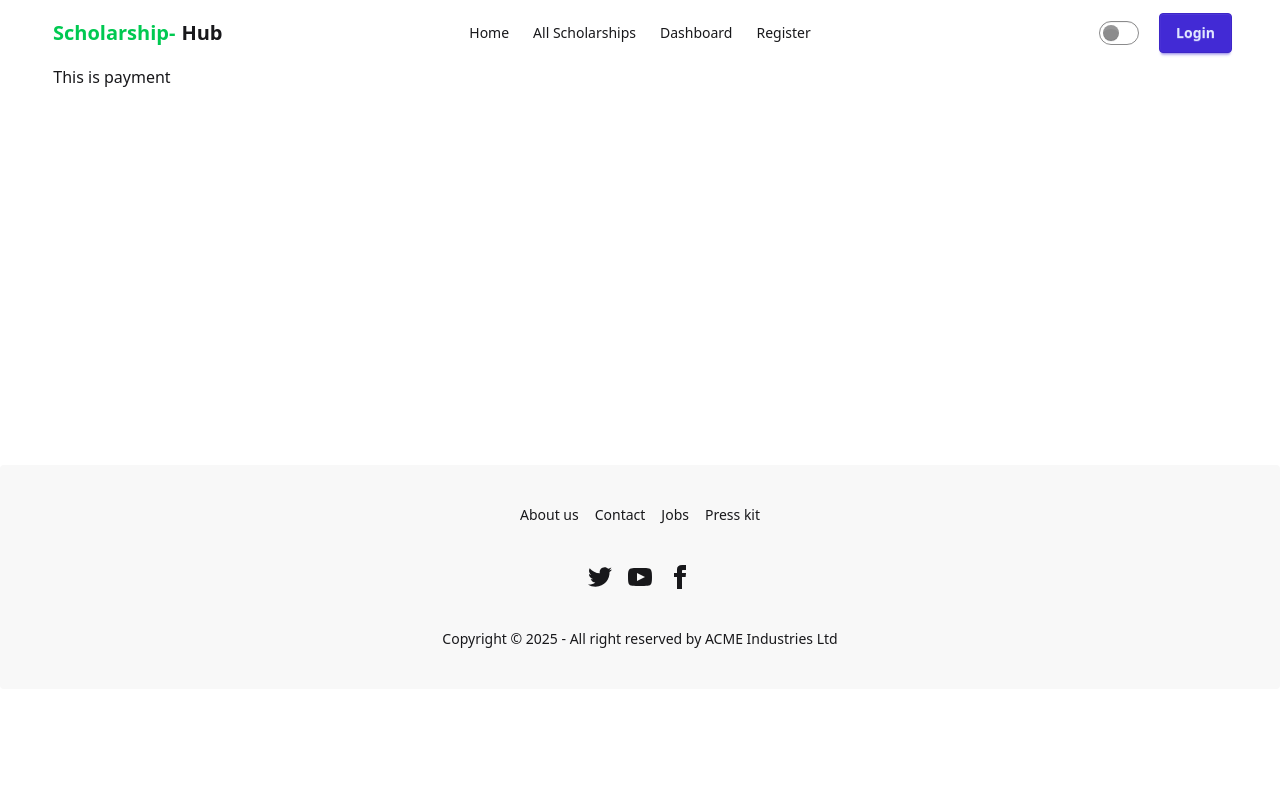
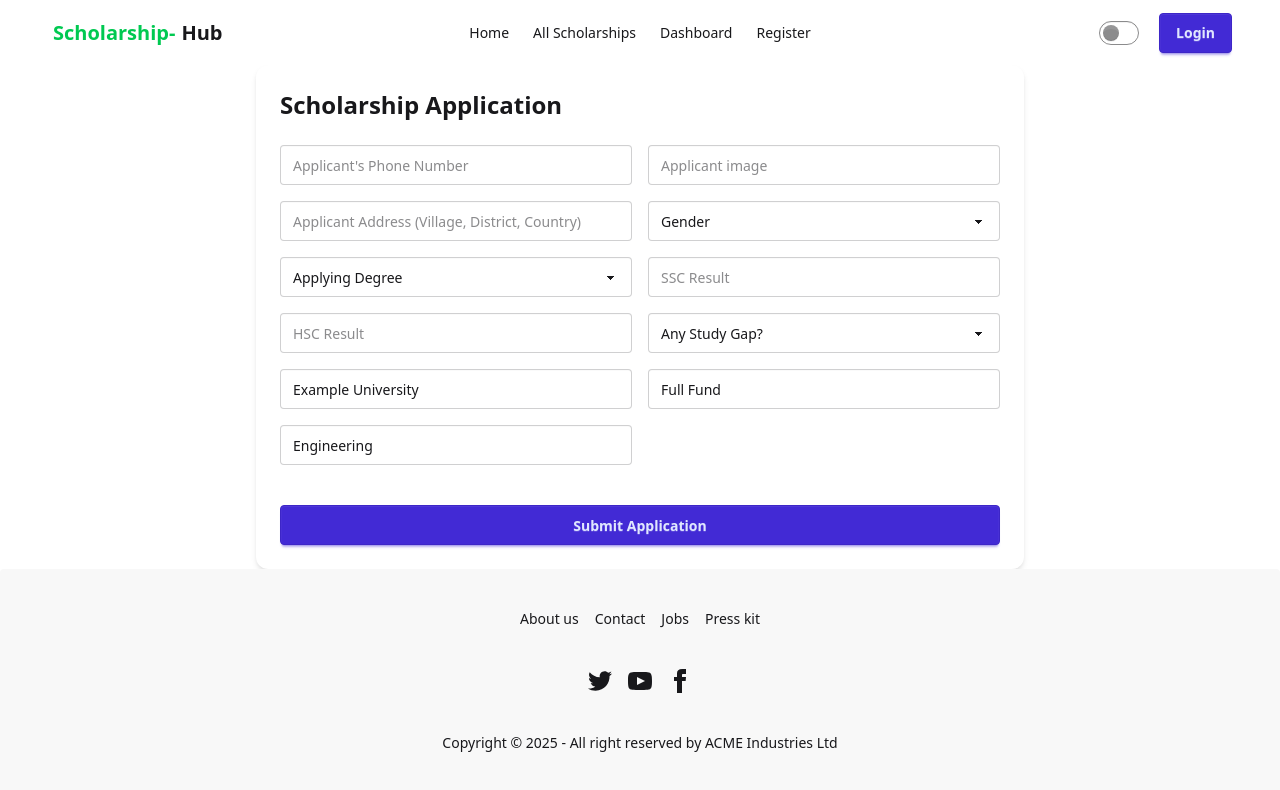
Before and after one commit to arifulmit17/Scholarship-hub-online, a React (Vite) app: page /payment in a window 1280 px wide. Shown: the top 790 px of the page. Built offline with nearby package versions, Linux system fonts and the light colour scheme; no server answers.

Commit message:
added submission data

```diff
--- a/src/Pages/Payment.jsx
+++ b/src/Pages/Payment.jsx
@@ -1,11 +1,164 @@
-import React from 'react';
+import React, { use, useState } from 'react';
+import { useForm } from 'react-hook-form';
+import { useLocation } from 'react-router';
+import { AuthContext } from '../Contexts/AuthContext';
+import { useQuery } from '@tanstack/react-query';
+import axios from 'axios';
 
 const Payment = () => {
-    return (
-        <div>
-            This is payment
-        </div>
-    );
+    const {user}=use(AuthContext)
+
+    console.log(user?.email);
+    const {
+    data: userdata,
+    isLoading,
+    refetch,
+  } = useQuery({
+    queryKey: ['user', user?.email],
+    queryFn: async () => {
+      const { data } = await axios(
+        `${import.meta.env.VITE_API_URL}/user/${user?.email}`
+      )
+      return data
+    },
+  })
+
+  console.log(userdata);
+  const { name, _id,  image } = userdata || {}
+
+
+
+    const location=useLocation()
+
+    const scholarship = location.state?.scholarship;
+
+    const universityName=scholarship?.name?.University_Name
+    const scholarshipCategory=scholarship?.scholarship_category?.Scholarship_category
+    const scholarship_id=scholarship?.scholarship_id?._id
+    const subjectCategory=scholarship?.subject_category?.Subject_Category
+    const { register, handleSubmit, reset } = useForm();
+
+  const onSubmit = (data) => {
+    console.log("Application Data:", data);
+    // You can send data to backend here
+    const submissionData = {
+        address:data.address,
+      photo: data.photo,
+      degree:data.degree,
+      gender:data.gender,
+      hscResult:data.hscResult,
+      sscResult:data.sscResult,
+      phone:data.phone,
+      studyGap:data.studyGap,
+      userName: user.displayName,
+      userEmail: user.email,
+      userId:_id,
+      scholarshipId: scholarship_id,
+      date: new Date().toISOString(), // current date/time in ISO format
+    };
+    console.log(submissionData);
+    reset();
+  };
+
+  return (
+    <form
+      onSubmit={handleSubmit(onSubmit)}
+      className="max-w-3xl mx-auto p-6 bg-base-100 rounded-xl shadow-md space-y-6"
+    >
+      <h2 className="text-2xl font-bold">Scholarship Application</h2>
+
+      <div className="grid grid-cols-1 md:grid-cols-2 gap-4">
+
+        <input
+          {...register("phone", { required: true })}
+          type="tel"
+          placeholder="Applicant's Phone Number"
+          className="input input-bordered w-full"
+        />
+
+        <input
+          {...register("photo", { required: true })}
+          type="text"
+          placeholder="Applicant image"
+          className="input input-bordered w-full"
+        />
+
+        <input
+          {...register("address", { required: true })}
+          type="text"
+          placeholder="Applicant Address (Village, District, Country)"
+          className="input input-bordered w-full"
+        />
+
+        <select
+          {...register("gender", { required: true })}
+          className="select select-bordered w-full"
+        >
+          <option disabled selected>Gender</option>
+          <option>Male</option>
+          <option>Female</option>
+          <option>Other</option>
+        </select>
+
+        <select
+          {...register("degree", { required: true })}
+          className="select select-bordered w-full"
+        >
+          <option disabled selected>Applying Degree</option>
+          <option>Diploma</option>
+          <option>Bachelor</option>
+          <option>Masters</option>
+        </select>
+
+        <input
+          {...register("sscResult", { required: true })}
+          type="text"
+          placeholder="SSC Result"
+          className="input input-bordered w-full"
+        />
+
+        <input
+          {...register("hscResult", { required: true })}
+          type="text"
+          placeholder="HSC Result"
+          className="input input-bordered w-full"
+        />
+
+        <select
+          {...register("studyGap")}
+          className="select select-bordered w-full"
+        >
+          <option value="">Any Study Gap?</option>
+          <option>Yes</option>
+          <option>No</option>
+        </select>
+
+        <input
+          type="text"
+          className="input input-bordered w-full"
+          readOnly
+          value={universityName || "Example University"}
+        />
+
+        <input
+          type="text"
+          className="input input-bordered w-full"
+          readOnly
+          value={scholarshipCategory || "Full Fund"}
+        />
+
+        <input
+          type="text"
+          className="input input-bordered w-full"
+          readOnly
+          value={subjectCategory || "Engineering"}
+        />
+
+      </div>
+
+      <button className="btn btn-primary w-full mt-4">Submit Application</button>
+    </form>
+  );
 };
 
 export default Payment;
--- a/src/Pages/ScholarshipDetails.jsx
+++ b/src/Pages/ScholarshipDetails.jsx
@@ -54,8 +54,8 @@ Rating
         <p><strong>Service Charge:</strong> {Service_Charge}</p>
         <p><strong>Post Date:</strong> {Post_Date}</p>
         <div className="card-actions justify-end mt-3">
-            <NavLink to={'/payment'}>
-<button className="btn btn-primary btn-sm">Apply Scholarship</button>
+            <NavLink to={'/payment'} state={{ scholarship: {scholarship_id:{_id}, name: {University_Name}, scholarship_category:{Scholarship_category},subject_category:{Subject_Category} } }}>
+<button  className="btn btn-primary btn-sm">Apply Scholarship</button>
             </NavLink>
 
         </div>
```
